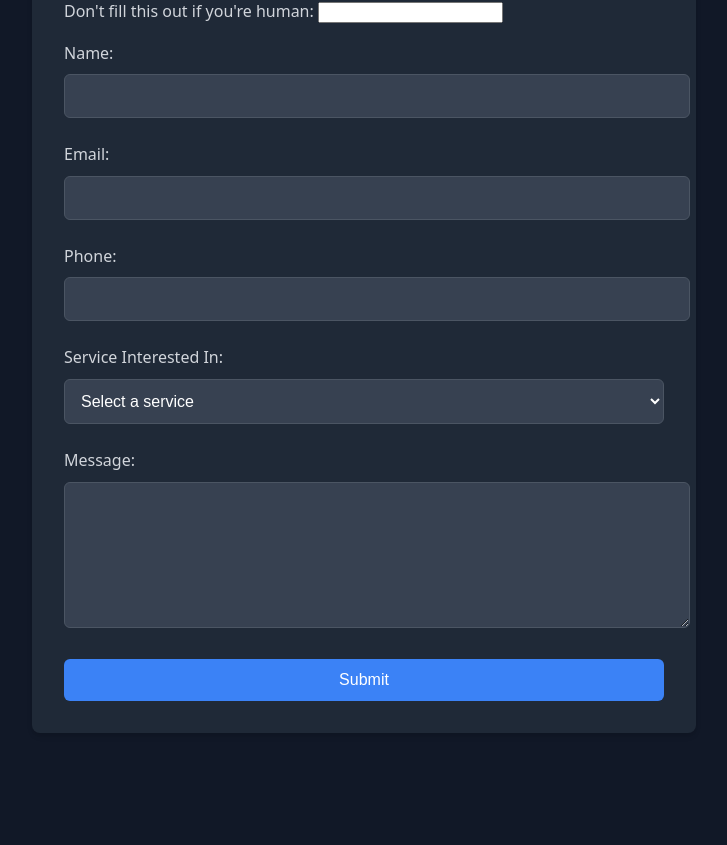
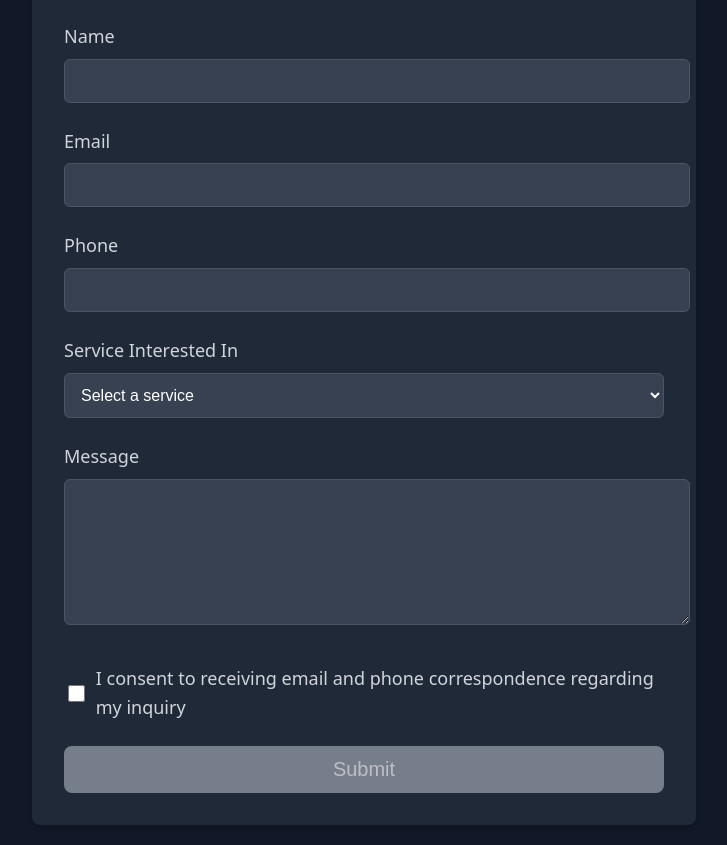
Before and after one commit to GANESH257/cbsneltifyform, a plain HTML site: page index.html in a window 1280 px wide. Shown: the part 153-998 px from the top of the page, without its empty margins (276-1003 px from the left). Before the commit the page ends 906 px from the top, so only its background shows below. Drawn offline with Linux system fonts and the light colour scheme.

Commit message:
Update index.html

```diff
--- a/index.html
+++ b/index.html
@@ -3,7 +3,7 @@
 <head>
     <meta charset="UTF-8">
     <meta name="viewport" content="width=device-width, initial-scale=1.0">
-    <title>Contact Form - Chesterfield Bariatric Surgery</title>
+    <title>Schedule Consultation - Chesterfield Bariatric Surgery</title>
     <style>
         body {
             font-family: system-ui, -apple-system, "Segoe UI", Roboto, "Helvetica Neue", Arial, sans-serif;
@@ -23,8 +23,8 @@
         }
         h1 {
             color: #ffffff;
-            text-align: center;
-            font-size: 1.875rem;
+            text-align: left;
+            font-size: 2.5rem;
             font-weight: 600;
             margin-bottom: 2rem;
         }
@@ -36,6 +36,7 @@
             margin-bottom: 0.5rem;
             color: #d1d5db; /* text-gray-300 */
             font-weight: 500;
+            font-size: 1.125rem;
         }
         input[type="text"],
         input[type="email"],
@@ -65,19 +66,39 @@
             resize: vertical;
         }
         button {
-            background-color: #3b82f6; /* blue-500 */
+            background-color: #9CA3AF;
             color: white;
             padding: 0.75rem 1.5rem;
             border: none;
-            border-radius: 0.375rem;
+            border-radius: 0.5rem;
             cursor: pointer;
             width: 100%;
-            font-size: 1rem;
+            font-size: 1.25rem;
             font-weight: 500;
             transition: background-color 0.2s;
         }
         button:hover {
-            background-color: #2563eb; /* blue-600 */
+            background-color: #6B7280;
+        }
+        button:disabled {
+            background-color: #9CA3AF;
+            cursor: not-allowed;
+            opacity: 0.7;
+        }
+        .consent-group {
+            margin-top: 2rem;
+            margin-bottom: 1.5rem;
+        }
+        .consent-group label {
+            display: flex;
+            align-items: center;
+            gap: 0.5rem;
+            cursor: pointer;
+        }
+        input[type="checkbox"] {
+            width: 1.2rem;
+            height: 1.2rem;
+            cursor: pointer;
         }
         .success-message {
             display: none;
@@ -101,46 +122,63 @@
 </head>
 <body>
     <div class="container">
-        <h1>Contact Us</h1>
-        <form name="contact" method="POST" data-netlify="true" netlify-honeypot="bot-field">
+        <h1>Schedule Consultation</h1>
+        <form name="contact" method="POST" data-netlify="true">
             <input type="hidden" name="form-name" value="contact" />
-            <p class="hidden">
-                <label>Don't fill this out if you're human: <input name="bot-field" /></label>
-            </p>
 
             <div class="form-group">
-                <label for="name">Name:</label>
+                <label for="name">Name</label>
                 <input type="text" id="name" name="name" required>
             </div>
 
             <div class="form-group">
-                <label for="email">Email:</label>
+                <label for="email">Email</label>
                 <input type="email" id="email" name="email" required>
             </div>
 
             <div class="form-group">
-                <label for="phone">Phone:</label>
+                <label for="phone">Phone</label>
                 <input type="tel" id="phone" name="phone" required>
             </div>
 
             <div class="form-group">
-                <label for="service">Service Interested In:</label>
+                <label for="service">Service Interested In</label>
                 <select id="service" name="service" required>
                     <option value="">Select a service</option>
-                    <option value="gastric-sleeve">Gastric Sleeve</option>
-                    <option value="gastric-bypass">Gastric Bypass</option>
-                    <option value="revision-surgery">Revision Surgery</option>
-                    <option value="other">Other</option>
+                    <option value="gastric-sleeve">Gastric Sleeve Surgery</option>
+                    <option value="gastric-bypass">Gastric Bypass Surgery</option>
+                    <option value="revisional">Revisional Bariatric Surgery</option>
+                    <option value="gallbladder">Gallbladder Surgery</option>
+                    <option value="anti-reflux">Anti-Reflux Surgery</option>
+                    <option value="panniculectomy">Panniculectomy</option>
+                    <option value="cosmetic">Cosmetic Solutions</option>
                 </select>
             </div>
 
             <div class="form-group">
-                <label for="message">Message:</label>
+                <label for="message">Message</label>
                 <textarea id="message" name="message" required></textarea>
             </div>
 
-            <button type="submit">Submit</button>
+            <div class="consent-group">
+                <label>
+                    <input type="checkbox" id="consent" name="consent" required>
+                    I consent to receiving email and phone correspondence regarding my inquiry
+                </label>
+            </div>
+
+            <button type="submit" id="submitBtn" disabled>Submit</button>
         </form>
     </div>
+
+    <script>
+        // Enable/disable submit button based on consent checkbox
+        const consentCheckbox = document.getElementById('consent');
+        const submitButton = document.getElementById('submitBtn');
+
+        consentCheckbox.addEventListener('change', function() {
+            submitButton.disabled = !this.checked;
+        });
+    </script>
 </body>
 </html>
```
